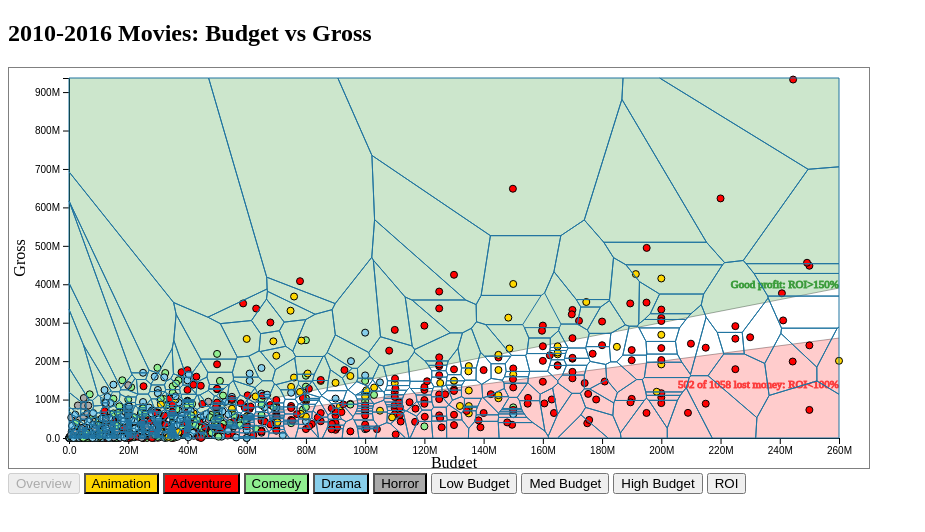
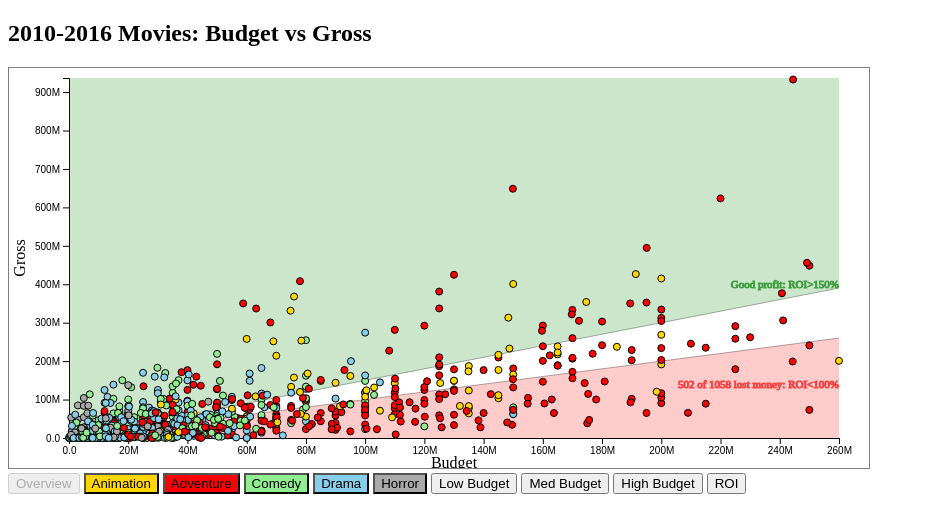
Before and after one commit to joshuaau/Movies, a plain HTML site: page MovieBvsG_Voronoi.html in a window 1280 px wide. Shown: the whole page, without its empty margins (0-925 px from the left). Drawn offline with nearby package versions, Linux system fonts and the light colour scheme; animation ran at ten frames a second.

Commit message:
Add files via upload

```diff
--- a/MovieBvsG_Voronoi.html
+++ b/MovieBvsG_Voronoi.html
@@ -451,7 +451,7 @@ svg.selectAll("path")
     //Give each cell a unique class where the unique part corresponds
     //to the circle classes
     .attr("class", function(d,i) { return "movie" + i; })
-    .style("stroke", "#2074A0") //If you want to look at the cells
+    //.style("stroke", "#2074A0") //If you want to look at the cells
     .style("fill", "none")
     .style("pointer-events", "all")
     .on("mouseover", d => {tooltip.style("visibility", "visible")
```
